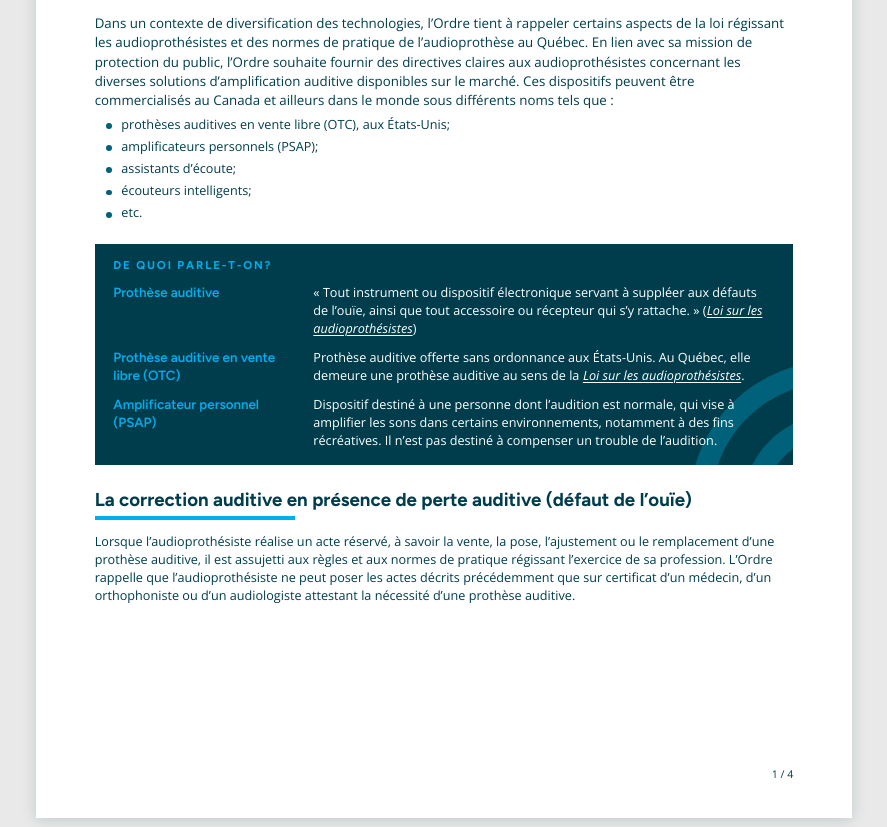
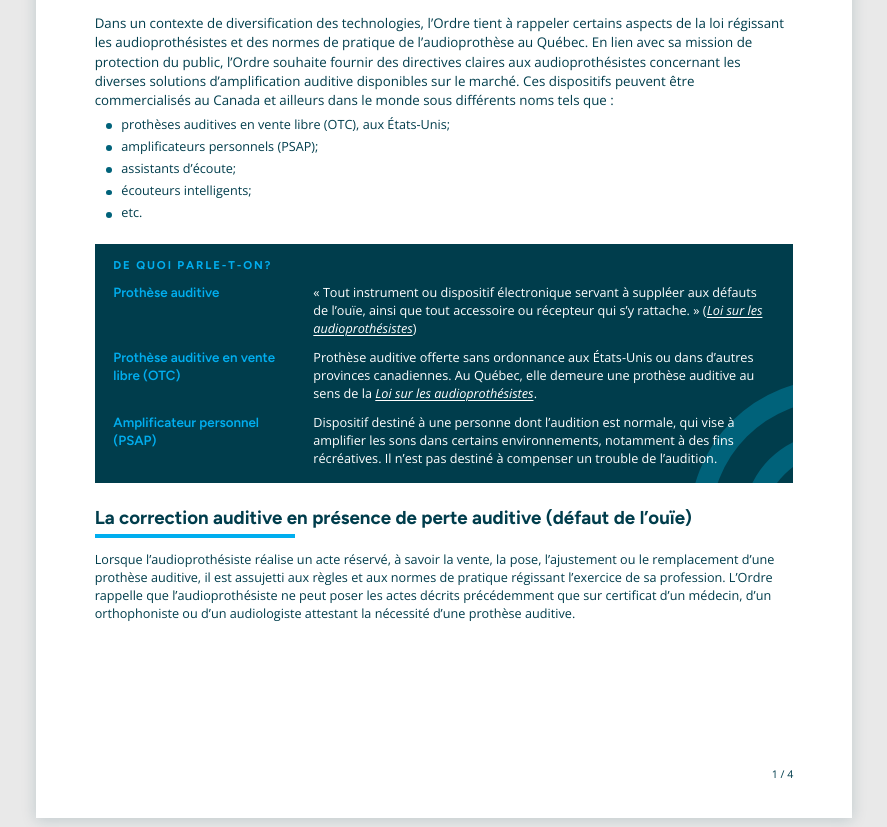
Before and after one commit to Ordre-des-audioprothesistes-du-Quebec/oaq-information-solutions-alternatives-2026-11-20, a plain HTML site: page index.html in a window 1280 px wide. Shown: the part 270-1097 px from the top of the page, without its empty margins (196-1083 px from the left). Drawn offline with Linux system fonts and the light colour scheme.

Commit message:
Définition OTC : États-Unis ou autres provinces canadiennes

```diff
--- a/index.html
+++ b/index.html
@@ -133,8 +133,8 @@ a { color: inherit; text-decoration: underline; text-decoration-thickness: 0.5pt
 <span class="b" style="left:64.00pt;top:315.21pt;font:normal 400 9.5pt/12.94pt 'Open Sans';color:#003D4C">écouteurs intelligents;</span>
 <div class="b rond" style="left:52.80pt;top:337.30pt;width:4.40pt;height:4.40pt;background:#00627A"></div>
 <span class="b" style="left:64.00pt;top:331.81pt;font:normal 400 9.5pt/12.94pt 'Open Sans';color:#003D4C">etc.</span>
-<div class="b" style="left:44.00pt;top:361.50pt;width:524.00pt;height:165.80pt;background:#003D4C"></div>
-<svg class="b" aria-hidden="true" style="left:44.00pt;top:361.50pt" width="524.00pt" height="165.80pt" viewBox="0 0 524.00 165.80"><g fill="none" stroke="#00627A" stroke-width="16"><circle cx="554.00" cy="195.80" r="60"/><circle cx="554.00" cy="195.80" r="100"/></g></svg>
+<div class="b" style="left:44.00pt;top:361.50pt;width:524.00pt;height:179.40pt;background:#003D4C"></div>
+<svg class="b" aria-hidden="true" style="left:44.00pt;top:361.50pt" width="524.00pt" height="179.40pt" viewBox="0 0 524.00 179.40"><g fill="none" stroke="#00627A" stroke-width="16"><circle cx="554.00" cy="209.40" r="60"/><circle cx="554.00" cy="209.40" r="100"/></g></svg>
 <span class="b" style="left:58.00pt;top:372.43pt;font:normal 700 8.5pt/10.20pt 'Figtree';color:#00AEEF;letter-spacing:1.4pt">DE QUOI PARLE-T-ON?</span>
 <span class="b" style="left:58.00pt;top:391.56pt;font:normal 600 10pt/12.00pt 'Figtree';color:#00AEEF">Prothèse auditive</span>
 <span class="b" style="left:208.00pt;top:391.41pt;font:normal 400 9.5pt/12.94pt 'Open Sans';color:#FFFFFF">« Tout instrument ou dispositif électronique servant à suppléer aux défauts</span>
@@ -144,22 +144,23 @@ a { color: inherit; text-decoration: underline; text-decoration-thickness: 0.5pt
 <span class="b" style="left:282.55pt;top:418.61pt;font:normal 400 9.5pt/12.94pt 'Open Sans';color:#FFFFFF">)</span>
 <span class="b" style="left:58.00pt;top:440.36pt;font:normal 600 10pt/12.00pt 'Figtree';color:#00AEEF">Prothèse auditive en vente</span>
 <span class="b" style="left:58.00pt;top:453.96pt;font:normal 600 10pt/12.00pt 'Figtree';color:#00AEEF">libre (OTC)</span>
-<span class="b" style="left:208.00pt;top:440.21pt;font:normal 400 9.5pt/12.94pt 'Open Sans';color:#FFFFFF">Prothèse auditive offerte sans ordonnance aux États-Unis. Au Québec, elle</span>
-<span class="b" style="left:208.00pt;top:453.81pt;font:normal 400 9.5pt/12.94pt 'Open Sans';color:#FFFFFF">demeure une prothèse auditive au sens de la</span>
-<a class="b" href="https://www.legisquebec.gouv.qc.ca/fr/document/lc/A-33" style="left:410.19pt;top:453.81pt;font:italic 400 9.5pt/12.94pt 'Open Sans';color:#FFFFFF">Loi sur les audioprothésistes</a>
-<span class="b" style="left:529.00pt;top:453.81pt;font:normal 400 9.5pt/12.94pt 'Open Sans';color:#FFFFFF">.</span>
-<span class="b" style="left:58.00pt;top:475.56pt;font:normal 600 10pt/12.00pt 'Figtree';color:#00AEEF">Amplificateur personnel</span>
-<span class="b" style="left:58.00pt;top:489.16pt;font:normal 600 10pt/12.00pt 'Figtree';color:#00AEEF">(PSAP)</span>
-<span class="b" style="left:208.00pt;top:475.41pt;font:normal 400 9.5pt/12.94pt 'Open Sans';color:#FFFFFF">Dispositif destiné à une personne dont l’audition est normale, qui vise à</span>
-<span class="b" style="left:208.00pt;top:489.01pt;font:normal 400 9.5pt/12.94pt 'Open Sans';color:#FFFFFF">amplifier les sons dans certains environnements, notamment à des fins</span>
-<span class="b" style="left:208.00pt;top:502.61pt;font:normal 400 9.5pt/12.94pt 'Open Sans';color:#FFFFFF">récréatives. Il n’est pas destiné à compenser un trouble de l’audition.</span>
+<span class="b" style="left:208.00pt;top:440.21pt;font:normal 400 9.5pt/12.94pt 'Open Sans';color:#FFFFFF">Prothèse auditive offerte sans ordonnance aux États-Unis ou dans d’autres</span>
+<span class="b" style="left:208.00pt;top:453.81pt;font:normal 400 9.5pt/12.94pt 'Open Sans';color:#FFFFFF">provinces canadiennes. Au Québec, elle demeure une prothèse auditive au</span>
+<span class="b" style="left:208.00pt;top:467.41pt;font:normal 400 9.5pt/12.94pt 'Open Sans';color:#FFFFFF">sens de la</span>
+<a class="b" href="https://www.legisquebec.gouv.qc.ca/fr/document/lc/A-33" style="left:254.44pt;top:467.41pt;font:italic 400 9.5pt/12.94pt 'Open Sans';color:#FFFFFF">Loi sur les audioprothésistes</a>
+<span class="b" style="left:373.25pt;top:467.41pt;font:normal 400 9.5pt/12.94pt 'Open Sans';color:#FFFFFF">.</span>
+<span class="b" style="left:58.00pt;top:489.16pt;font:normal 600 10pt/12.00pt 'Figtree';color:#00AEEF">Amplificateur personnel</span>
+<span class="b" style="left:58.00pt;top:502.76pt;font:normal 600 10pt/12.00pt 'Figtree';color:#00AEEF">(PSAP)</span>
+<span class="b" style="left:208.00pt;top:489.01pt;font:normal 400 9.5pt/12.94pt 'Open Sans';color:#FFFFFF">Dispositif destiné à une personne dont l’audition est normale, qui vise à</span>
+<span class="b" style="left:208.00pt;top:502.61pt;font:normal 400 9.5pt/12.94pt 'Open Sans';color:#FFFFFF">amplifier les sons dans certains environnements, notamment à des fins</span>
+<span class="b" style="left:208.00pt;top:516.21pt;font:normal 400 9.5pt/12.94pt 'Open Sans';color:#FFFFFF">récréatives. Il n’est pas destiné à compenser un trouble de l’audition.</span>
 
-<span class="b" style="left:44.00pt;top:545.00pt;font:normal 700 14pt/16.80pt 'Figtree';color:#003D4C">La correction auditive en présence de perte auditive (défaut de l’ouïe)</span>
-<div class="b" style="left:44.00pt;top:565.30pt;width:150.00pt;height:3.00pt;background:#00AEEF"></div>
-<span class="b" style="left:44.00pt;top:578.21pt;font:normal 400 9.5pt/12.94pt 'Open Sans';color:#003D4C">Lorsque l’audioprothésiste réalise un acte réservé, à savoir la vente, la pose, l’ajustement ou le remplacement d’une</span>
-<span class="b" style="left:44.00pt;top:591.81pt;font:normal 400 9.5pt/12.94pt 'Open Sans';color:#003D4C">prothèse auditive, il est assujetti aux règles et aux normes de pratique régissant l’exercice de sa profession. L’Ordre</span>
-<span class="b" style="left:44.00pt;top:605.41pt;font:normal 400 9.5pt/12.94pt 'Open Sans';color:#003D4C">rappelle que l’audioprothésiste ne peut poser les actes décrits précédemment que sur certificat d’un médecin, d’un</span>
-<span class="b" style="left:44.00pt;top:619.01pt;font:normal 400 9.5pt/12.94pt 'Open Sans';color:#003D4C">orthophoniste ou d’un audiologiste attestant la nécessité d’une prothèse auditive.</span>
+<span class="b" style="left:44.00pt;top:558.60pt;font:normal 700 14pt/16.80pt 'Figtree';color:#003D4C">La correction auditive en présence de perte auditive (défaut de l’ouïe)</span>
+<div class="b" style="left:44.00pt;top:578.90pt;width:150.00pt;height:3.00pt;background:#00AEEF"></div>
+<span class="b" style="left:44.00pt;top:591.81pt;font:normal 400 9.5pt/12.94pt 'Open Sans';color:#003D4C">Lorsque l’audioprothésiste réalise un acte réservé, à savoir la vente, la pose, l’ajustement ou le remplacement d’une</span>
+<span class="b" style="left:44.00pt;top:605.41pt;font:normal 400 9.5pt/12.94pt 'Open Sans';color:#003D4C">prothèse auditive, il est assujetti aux règles et aux normes de pratique régissant l’exercice de sa profession. L’Ordre</span>
+<span class="b" style="left:44.00pt;top:619.01pt;font:normal 400 9.5pt/12.94pt 'Open Sans';color:#003D4C">rappelle que l’audioprothésiste ne peut poser les actes décrits précédemment que sur certificat d’un médecin, d’un</span>
+<span class="b" style="left:44.00pt;top:632.61pt;font:normal 400 9.5pt/12.94pt 'Open Sans';color:#003D4C">orthophoniste ou d’un audiologiste attestant la nécessité d’une prothèse auditive.</span>
 <span class="b" style="left:551.76pt;top:753.45pt;font:normal 400 8pt/10.89pt 'Open Sans';color:#003D4C">1 / 4</span>
 </section>
 <section class="feuille" aria-label="Page 2">
@@ -341,7 +342,7 @@ a { color: inherit; text-decoration: underline; text-decoration-thickness: 0.5pt
     <ul><li>prothèses auditives en vente libre (OTC), aux États-Unis;</li><li>amplificateurs personnels (PSAP);</li><li>assistants d’écoute;</li><li>écouteurs intelligents;</li><li>etc.</li></ul>
     <section class="definitions">
       <h2 class="etiquette">DE QUOI PARLE-T-ON?</h2>
-      <dl><dt>Prothèse auditive</dt><dd>« Tout instrument ou dispositif électronique servant à suppléer aux défauts de l’ouïe, ainsi que tout accessoire ou récepteur qui s’y rattache. » (<a href="https://www.legisquebec.gouv.qc.ca/fr/document/lc/A-33"><em>Loi sur les audioprothésistes</em></a>)</dd><dt>Prothèse auditive en vente libre (OTC)</dt><dd>Prothèse auditive offerte sans ordonnance aux États-Unis. Au Québec, elle demeure une prothèse auditive au sens de la <a href="https://www.legisquebec.gouv.qc.ca/fr/document/lc/A-33"><em>Loi sur les audioprothésistes</em></a>.</dd><dt>Amplificateur personnel (PSAP)</dt><dd>Dispositif destiné à une personne dont l’audition est normale, qui vise à amplifier les sons dans certains environnements, notamment à des fins récréatives. Il n’est pas destiné à compenser un trouble de l’audition.</dd></dl>
+      <dl><dt>Prothèse auditive</dt><dd>« Tout instrument ou dispositif électronique servant à suppléer aux défauts de l’ouïe, ainsi que tout accessoire ou récepteur qui s’y rattache. » (<a href="https://www.legisquebec.gouv.qc.ca/fr/document/lc/A-33"><em>Loi sur les audioprothésistes</em></a>)</dd><dt>Prothèse auditive en vente libre (OTC)</dt><dd>Prothèse auditive offerte sans ordonnance aux États-Unis ou dans d’autres provinces canadiennes. Au Québec, elle demeure une prothèse auditive au sens de la <a href="https://www.legisquebec.gouv.qc.ca/fr/document/lc/A-33"><em>Loi sur les audioprothésistes</em></a>.</dd><dt>Amplificateur personnel (PSAP)</dt><dd>Dispositif destiné à une personne dont l’audition est normale, qui vise à amplifier les sons dans certains environnements, notamment à des fins récréatives. Il n’est pas destiné à compenser un trouble de l’audition.</dd></dl>
     </section>
     <h2 class="titre-section">La correction auditive en présence de perte auditive (défaut de l’ouïe)<span class="filet"></span></h2>
     <p>Lorsque l’audioprothésiste réalise un acte réservé, à savoir la vente, la pose, l’ajustement ou le remplacement d’une prothèse auditive, il est assujetti aux règles et aux normes de pratique régissant l’exercice de sa profession. L’Ordre rappelle que l’audioprothésiste ne peut poser les actes décrits précédemment que sur certificat d’un médecin, d’un orthophoniste ou d’un audiologiste attestant la nécessité d’une prothèse auditive.</p>
```
Also changed, not shown: 1 other file.
